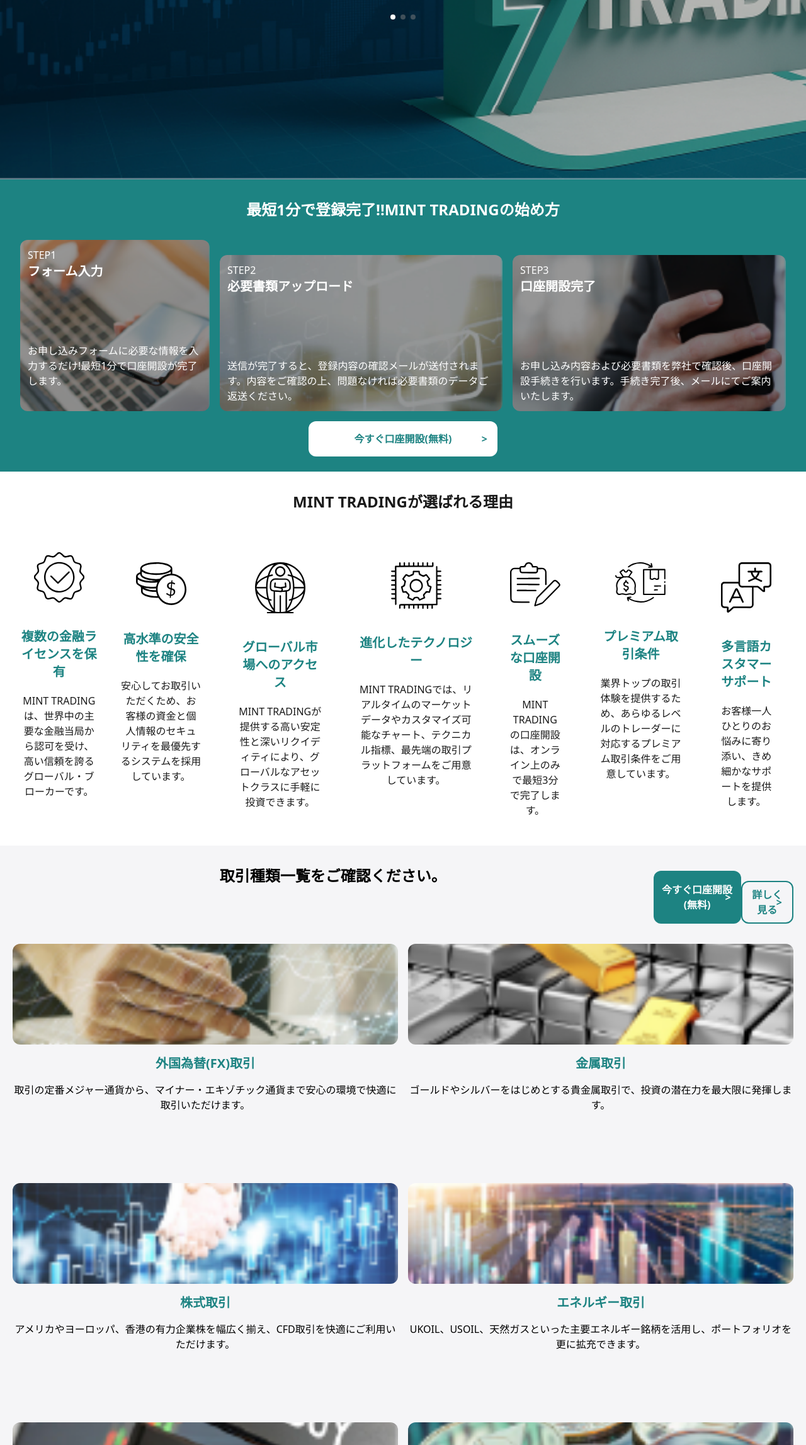
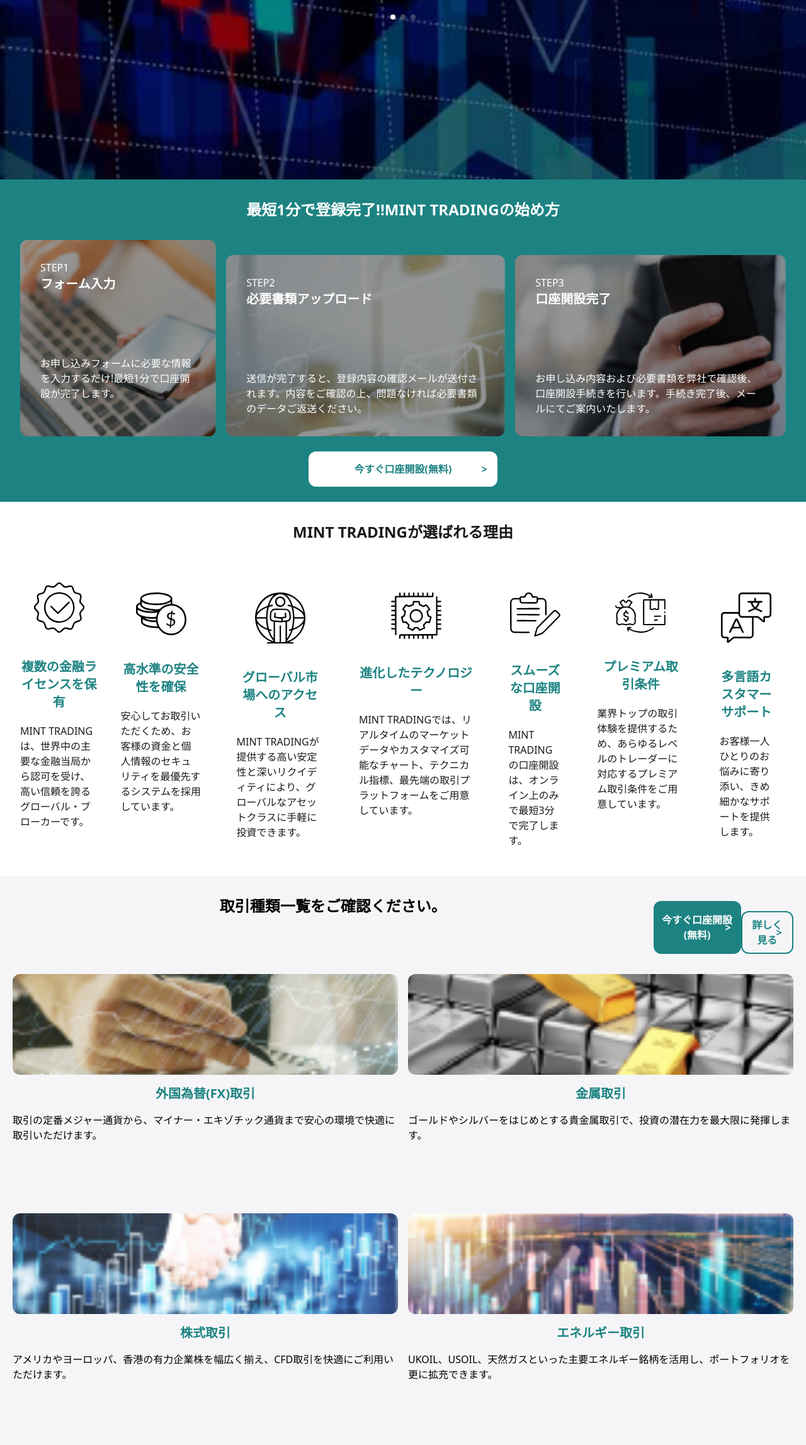
Before and after one commit to chika862/lp_01_MintFx, a website: page index.html in a window 1280 px wide. Shown: the part 505-2800 px from the top of the page at 63% size. Drawn offline with nearby package versions, Linux system fonts and the light colour scheme.

Commit message:
hero修正

```diff
--- a/index.html
+++ b/index.html
@@ -124,7 +124,7 @@
         contents
         =============================== -->
     <main>
-      <div class="hero bg-cover bg-center h-[700px] lg:h-[790px]">
+      <div class="hero bg-cover bg-center h-[600px] lg:h-[790px]">
         <!-- ===============================
         FV
         =============================== -->
@@ -246,7 +246,7 @@
         </h2>
         <div class="flex flex-col px-8 md:flex-row space-y-6 md:space-x-4">
           <!-- STEP1 -->
-          <div class="step1 rounded-xl p-3">
+          <div class="step1 rounded-xl p-8">
             <p>STEP1</p>
             <h3 class="font-semibold text-xl">フォーム入力</h3>
             <div class="h-[100px]"></div>
@@ -255,7 +255,7 @@
             </p>
           </div>
           <!-- STEP2 -->
-          <div class="step2 rounded-xl p-3">
+          <div class="step2 rounded-xl p-8">
             <p>STEP2</p>
             <h3 class="font-semibold text-xl">必要書類アップロード</h3>
             <div class="h-[100px]"></div>
@@ -264,7 +264,7 @@
             </p>
           </div>
           <!-- STEP3 -->
-          <div class="step3 rounded-xl p-3">
+          <div class="step3 rounded-xl p-8">
             <p>STEP3</p>
             <h3 class="font-semibold text-xl">口座開設完了</h3>
             <div class="h-[100px]"></div>
@@ -275,7 +275,7 @@
         </div>
         <a
           href="#"
-          class="relative flex bg-white text-accent mt-4 w-[300px] mx-auto font-bold rounded-xl p-4 justify-center items-center transition-transform duration-300 hover:-translate-y-1"
+          class="relative flex bg-white text-accent mt-6 w-[300px] mx-auto font-bold rounded-xl p-4 justify-center items-center transition-transform duration-300 hover:-translate-y-1"
           >今すぐ口座開設(無料)<span
             class="absolute right-4 top-1/2 -translate-y-1/2"
             >></span
@@ -300,7 +300,7 @@
             <h3 class="font-bold text-accent text-xl">
               複数の金融ライセンスを保有
             </h3>
-            <p class="py-5">
+            <p class="py-5 text-left">
               MINT
               TRADINGは、世界中の主要な金融当局から認可を受け、高い信頼を誇るグローバル・ブローカーです。
             </p>
@@ -313,7 +313,7 @@
               class="w-[80px] mx-auto my-10"
             />
             <h3 class="font-bold text-accent text-xl">高水準の安全性を確保</h3>
-            <p class="py-5">
+            <p class="py-5 text-left">
               安心してお取引いただくため、お客様の資金と個人情報のセキュリティを最優先するシステムを採用しています。
             </p>
           </li>
@@ -327,7 +327,7 @@
             <h3 class="font-bold text-accent text-xl">
               グローバル市場へのアクセス
             </h3>
-            <p class="py-5">
+            <p class="py-5 text-left">
               MINT
               TRADINGが提供する高い安定性と深いリクイディティにより、グローバルなアセットクラスに手軽に投資できます。
             </p>
@@ -341,7 +341,7 @@
               class="w-[80px] mx-auto my-10"
             />
             <h3 class="font-bold text-accent text-xl">進化したテクノロジー</h3>
-            <p class="py-5">
+            <p class="py-5 text-left">
               MINT
               TRADINGでは、リアルタイムのマーケットデータやカスタマイズ可能なチャート、テクニカル指標、最先端の取引プラットフォームをご用意しています。
             </p>
@@ -355,7 +355,7 @@
               class="w-[80px] mx-auto my-10"
             />
             <h3 class="font-bold text-accent text-xl">スムーズな口座開設</h3>
-            <p class="py-5">
+            <p class="py-5 text-left">
               MINT TRADINGの口座開設は、オンライン上のみで最短3分で完了します。
             </p>
           </li>
@@ -368,7 +368,7 @@
               class="w-[80px] mx-auto my-10"
             />
             <h3 class="font-bold text-accent text-xl">プレミアム取引条件</h3>
-            <p class="py-5">
+            <p class="py-5 text-left">
               業界トップの取引体験を提供するため、あらゆるレベルのトレーダーに対応するプレミアム取引条件をご用意しています。
             </p>
           </li>
@@ -383,7 +383,7 @@
             <h3 class="font-bold text-accent text-xl">
               多言語カスタマーサポート
             </h3>
-            <p class="py-5">
+            <p class="py-5 text-left">
               お客様一人ひとりのお悩みに寄り添い、きめ細かなサポートを提供します。
             </p>
           </li>
@@ -419,7 +419,7 @@
         </div>
         <!-- 種類一覧 -->
         <div>
-          <div class="flex space-x-3 md:space-x-4 items-stretch">
+          <div class="flex space-x-5 md:space-x-4 items-stretch">
             <!-- 外国為替(FX)取引 -->
             <div class="w-full h-[380px] flex flex-col">
               <img
@@ -430,7 +430,7 @@
               <h3 class="font-bold text-accent text-xl py-4">
                 外国為替(FX)取引
               </h3>
-              <p>
+              <p class="text-left">
                 取引の定番メジャー通貨から、マイナー・エキゾチック通貨まで安心の環境で快適に取引いただけます。
               </p>
             </div>
@@ -442,13 +442,13 @@
                 class="w-full h-[160px] object-cover rounded-xl"
               />
               <h3 class="font-bold text-accent text-xl py-4">金属取引</h3>
-              <p>
+              <p class="text-left">
                 ゴールドやシルバーをはじめとする貴金属取引で、投資の潜在力を最大限に発揮します。
               </p>
             </div>
           </div>
 
-          <div class="flex space-x-3 md:space-x-4 items-stretch">
+          <div class="flex space-x-5 md:space-x-4 items-stretch">
             <!-- 株式取引 -->
             <div class="w-full h-[380px] flex flex-col">
               <img
@@ -457,7 +457,7 @@
                 class="w-full h-[160px] object-cover rounded-xl"
               />
               <h3 class="font-bold text-accent text-xl py-4">株式取引</h3>
-              <p>
+              <p class="text-left">
                 アメリカやヨーロッパ、香港の有力企業株を幅広く揃え、CFD取引を快適にご利用いただけます。
               </p>
             </div>
@@ -469,13 +469,13 @@
                 class="w-full h-[160px] object-cover rounded-xl"
               />
               <h3 class="font-bold text-accent text-xl py-4">エネルギー取引</h3>
-              <p>
+              <p class="text-left">
                 UKOIL、USOIL、天然ガスといった主要エネルギー銘柄を活用し、ポートフォリオを更に拡充できます。
               </p>
             </div>
           </div>
 
-          <div class="flex space-x-3 md:space-x-4 items-stretch">
+          <div class="flex space-x-5 md:space-x-4 items-stretch">
             <!-- 先物取引 -->
             <div class="w-full h-[380px] flex flex-col">
               <img
@@ -484,7 +484,7 @@
                 class="w-full h-[160px] object-cover rounded-xl"
               />
               <h3 class="font-bold text-accent text-xl py-4">先物取引</h3>
-              <p>
+              <p class="text-left">
                 世界の主要市場をカバー。コモディティや通過、指数など、多彩な先物CFDを取引いただけます。
               </p>
             </div>
@@ -496,13 +496,13 @@
                 class="w-full h-[160px] object-cover rounded-xl"
               />
               <h3 class="font-bold text-accent text-xl py-4">仮想通貨取引</h3>
-              <p>
+              <p class="text-left">
                 人気のビットコインやイーサリアムなど、注目の仮想通貨をCFDで自由にトレード可能です。
               </p>
             </div>
           </div>
 
-          <div class="flex space-x-3 md:space-x-4 items-stretch">
+          <div class="flex space-x-5 md:space-x-4 items-stretch">
             <!-- インデックス取引 -->
             <div class="w-full h-[380px] flex flex-col">
               <img
@@ -513,7 +513,7 @@
               <h3 class="font-bold text-accent text-xl py-4">
                 インデックス取引
               </h3>
-              <p>
+              <p class="text-left">
                 世界の主要株価指数、ダウ・ジョーンズ、ナスダック、DAXなどをCFD取引で幅広くカバーできます。
               </p>
             </div>
--- a/src/input.css
+++ b/src/input.css
@@ -3,7 +3,7 @@
 @tailwind utilities;
 
 .hero {
-  background-image: url("../images/hero-bg.webp");
+  background-image: url("../images/hero.webp");
 }
 .step1 {
   background-image: url("../images/start-step/1.webp");
```
Also changed, not shown: dist/output.css, images/hero.webp (added).
